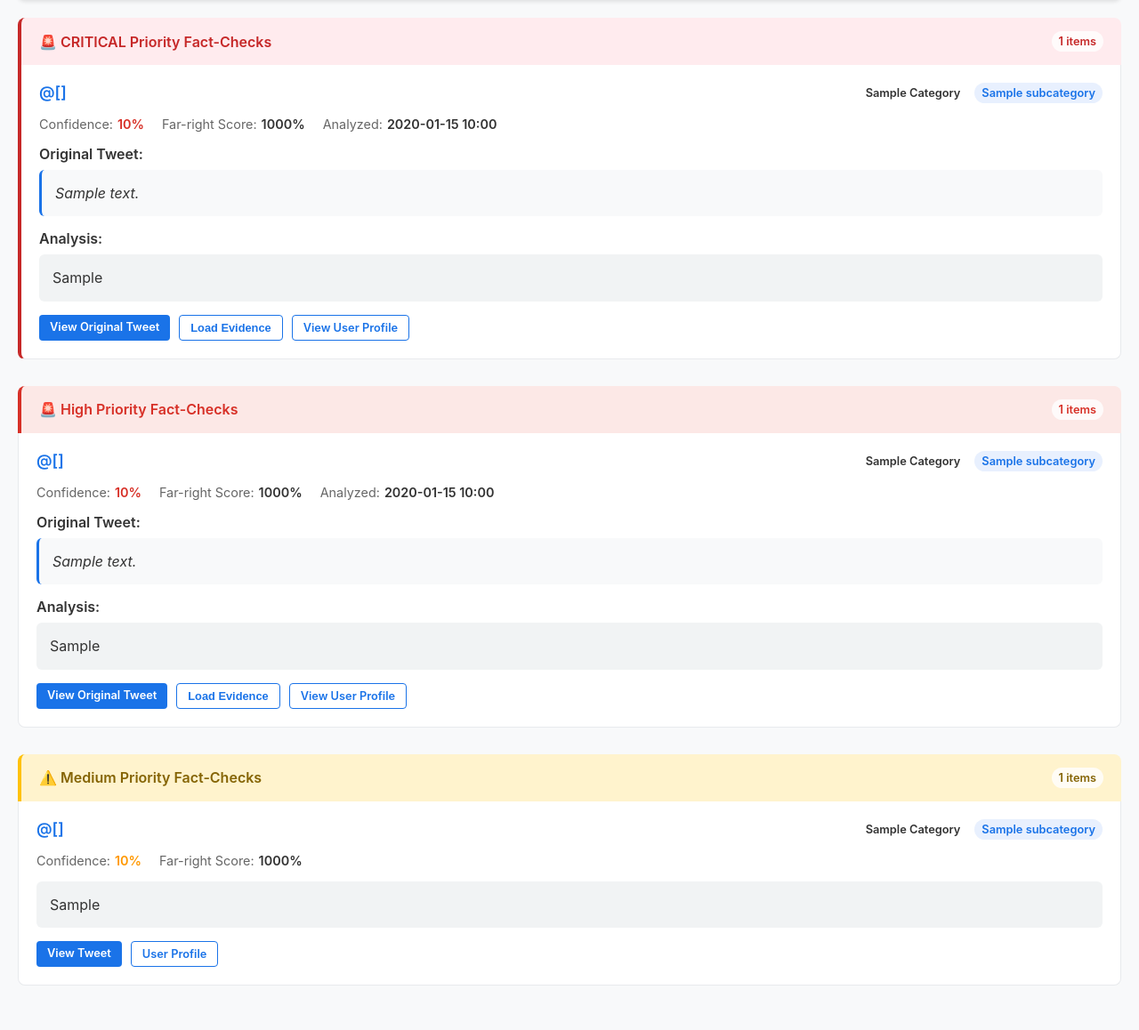
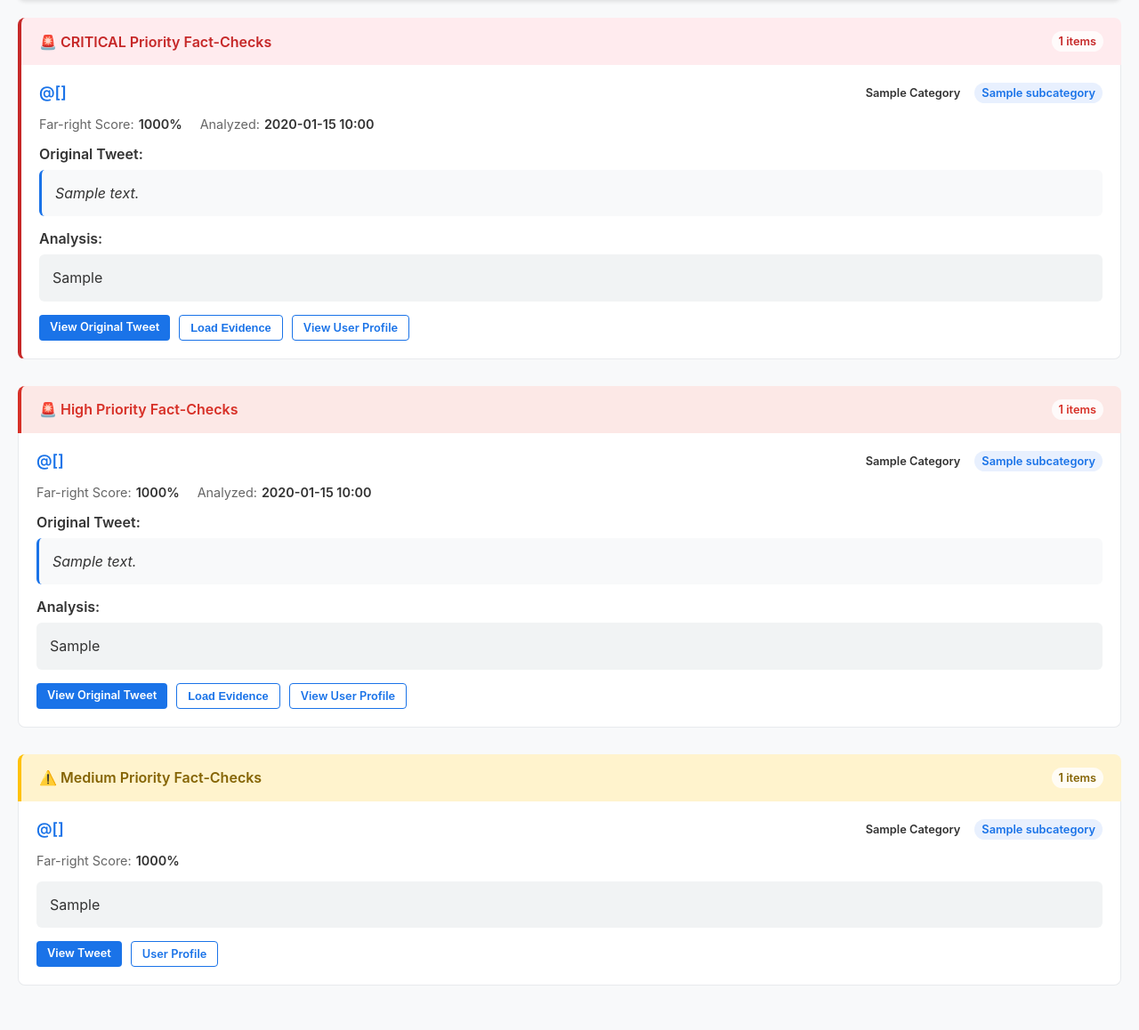
Before and after one commit to biruwon/dimetuverdad, a Flask app: template web/templates/fact_check.html in a window 1280 px wide. Shown: the part 100-1258 px from the top of the page at 89% size. Run offline with Flask 3, Linux system fonts and the light colour scheme; the template is opened without the code that fills it: most values are stand-ins (such as "Sample title", 1, 10 or a date in 2020).

Commit message:
refactor: remove confidence field from entire codebase
- Remove confidence extraction and storage from multimodal_analyzer.py
- Remove llm_confidence from LLM models response
- Remove confidence column from database schema (content_analyses table)
- Remove confidence display from all web templates (search.html, dashboard.html, fact_check.html)
- Remove confidence from testing scripts
- Update documentation to remove confidence references
- Clean up all confidence-related CSS classes and UI elements

```diff
--- a/analyzer/llm_models.py
+++ b/analyzer/llm_models.py
@@ -1044,8 +1044,7 @@ class EnhancedLLMPipeline:
             print(f"🔍 Fast LLM category result: {detected_category}")
 
             return {
-                "llm_categories": [detected_category],
-                "llm_confidence": 0.8,  # Default confidence for Ollama
+                "llm_categories": [detected_category]
             }
 
         except Exception as e:
--- a/analyzer/multimodal_analyzer.py
+++ b/analyzer/multimodal_analyzer.py
@@ -110,7 +110,7 @@ class MultimodalAnalyzer:
             # Analyze first media item (can be extended for multiple)
             primary_media_url = media_urls[0]
 
-            media_analysis_result, confidence = self.gemini_analyzer.analyze_multimodal_content(
+            media_analysis_result = self.gemini_analyzer.analyze_multimodal_content(
                 [primary_media_url], text_context
             )
 
@@ -148,8 +148,7 @@ class MultimodalAnalyzer:
 
             media_analysis = {
                 'description': explanation,
-                'category': category,
-                'confidence': confidence
+                'category': category
             }
 
             if self.verbose:
--- a/scripts/init_database.py
+++ b/scripts/init_database.py
@@ -107,7 +107,6 @@ def create_fresh_database():
                 categories_detected TEXT,     -- JSON array of all detected categories
                 llm_explanation TEXT,
                 analysis_method TEXT DEFAULT "pattern", -- "pattern", "llm", or "gemini"
-                confidence REAL DEFAULT 1.0,
                 analysis_timestamp TIMESTAMP DEFAULT CURRENT_TIMESTAMP,
                 analysis_json TEXT,
 
--- a/testing-scripts/quick_test.py
+++ b/testing-scripts/quick_test.py
@@ -162,7 +162,6 @@ def analyze_single_text(analyzer, text, json_output=False):
             output = {
                 'content': text,
                 'category': result.category,
-                'confidence': getattr(result, 'confidence', None),
                 'method_used': getattr(result, 'method_used', 'unknown'),
                 'explanation': result.explanation if hasattr(result, 'explanation') else None
             }
--- a/web/templates/dashboard.html
+++ b/web/templates/dashboard.html
@@ -263,7 +263,6 @@
                     {{ item.llm_explanation[:200] }}{% if item.llm_explanation|length > 200 %}...{% endif %}
                 </div>
                 <div style="margin-top: 10px; font-size: 0.8em; color: #666;">
-                    Confidence: {{ (item.confidence * 100) | round(1) }}% |
                     <a href="{{ item.tweet_url }}" target="_blank" style="color: #1a73e8;">View Tweet</a>
                 </div>
             </div>
--- a/web/templates/fact_check.html
+++ b/web/templates/fact_check.html
@@ -170,15 +170,6 @@
         .metric-value {
             font-weight: 600;
         }
-        .confidence-high {
-            color: #d73027;
-        }
-        .confidence-medium {
-            color: #ff9800;
-        }
-        .confidence-low {
-            color: #4caf50;
-        }
         .actions {
             display: flex;
             gap: 10px;
@@ -262,10 +253,6 @@
 
             <div class="metrics">
                 <div class="metric">
-                    <span class="metric-label">Confidence:</span>
-                    <span class="metric-value confidence-high">{{ (item.confidence * 100) | round(1) }}%</span>
-                </div>
-                <div class="metric">
                     <span class="metric-label">Far-right Score:</span>
                     <span class="metric-value">{{ (item.far_right_score * 100) | round(1) }}%</span>
                 </div>
@@ -330,10 +317,6 @@
                 </div>
 
                 <div class="metrics">
-                    <div class="metric">
-                        <span class="metric-label">Confidence:</span>
-                        <span class="metric-value confidence-high">{{ (item.confidence * 100) | round(1) }}%</span>
-                    </div>
                     <div class="metric">
                         <span class="metric-label">Far-right Score:</span>
                         <span class="metric-value">{{ (item.far_right_score * 100) | round(1) }}%</span>
@@ -404,10 +387,6 @@
 
                 <div class="metrics">
                     <div class="metric">
-                        <span class="metric-label">Confidence:</span>
-                        <span class="metric-value confidence-medium">{{ (item.confidence * 100) | round(1) }}%</span>
-                    </div>
-                    <div class="metric">
                         <span class="metric-label">Far-right Score:</span>
                         <span class="metric-value">{{ (item.far_right_score * 100) | round(1) }}%</span>
                     </div>
```
Also changed, not shown: TODO.md (+1 -1 lines), web/templates/search.html (+0 -15 lines), .github/copilot-instructions.md.
